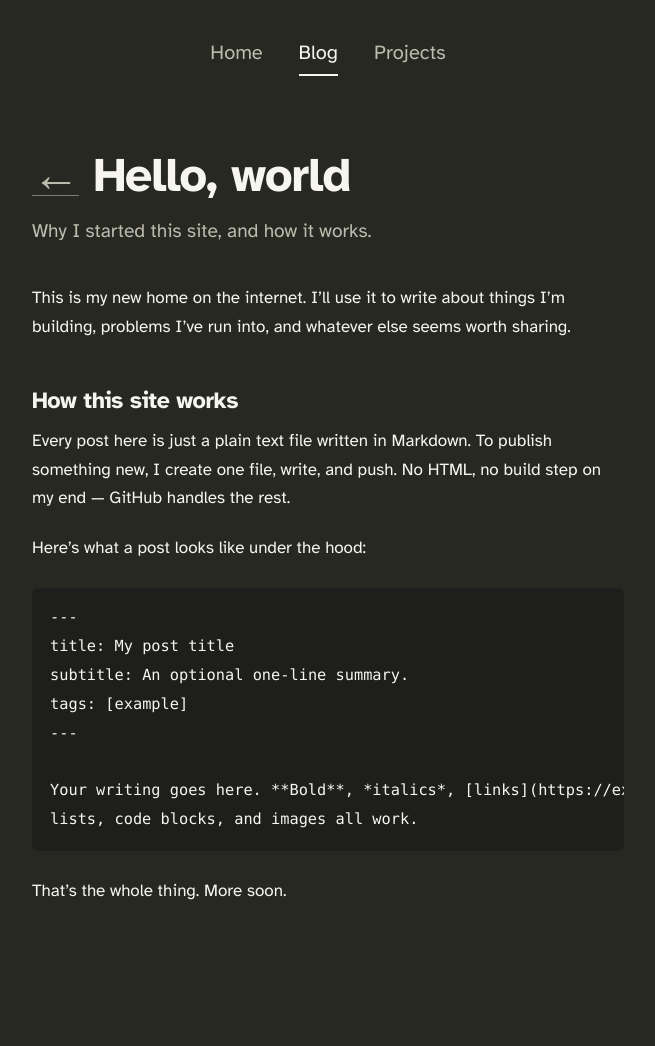
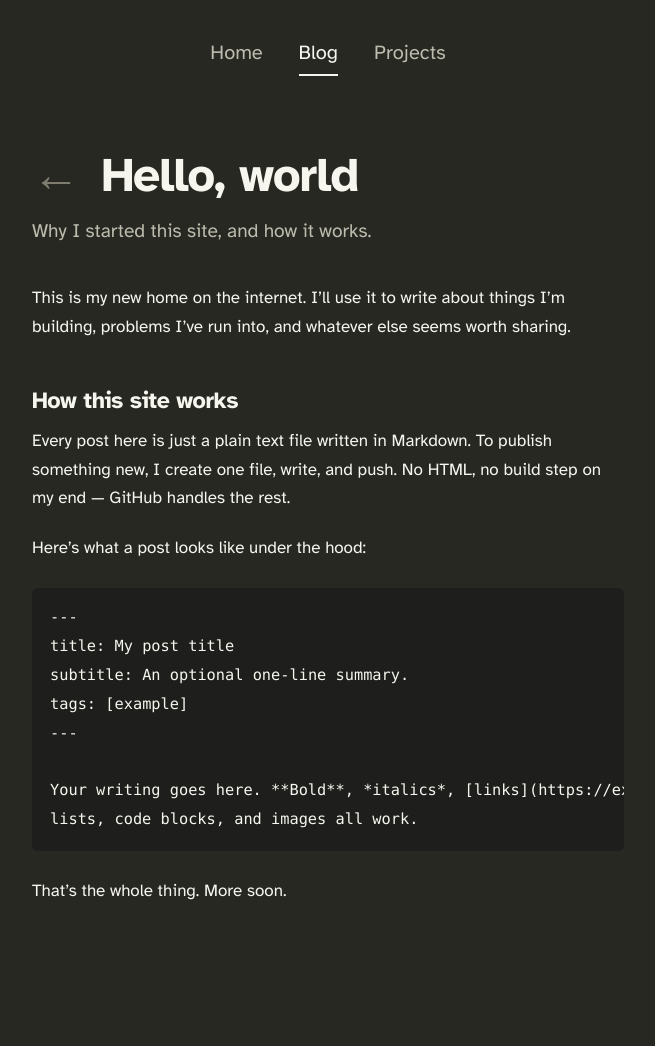
Before and after one commit to rahulsrao011/rahulsrao011.github.io, a Jekyll site: the page built from _posts/2026-11-02-hello-world.md, in a window 1280 px wide. Shown: the whole page, without its empty margins (312-967 px from the left). Built offline with Jekyll 4.4.1, drawn with Linux system fonts in a browser that asks for light colours; our own code applies the rules of GitHub Pages for plain Markdown files.

Commit message:
Update style.css

```diff
--- a/assets/css/style.css
+++ b/assets/css/style.css
@@ -66,7 +66,7 @@ p  { margin: 0 0 1.2em; }
 /* Single post */
 .tag::before { content: "#"; }
 .post-subtitle { font-size: 1.2rem; color: var(--dim); margin-bottom: 36px; }
-.post-footer { margin-top: 56px; padding-top: 20px; border-top: 1px solid var(--rule); }
+.back { text-decoration: none; color: var(--faint); margin-right: 8px; }
 
 /* Content inside posts and pages */
 img { max-width: 100%; height: auto; }
```
